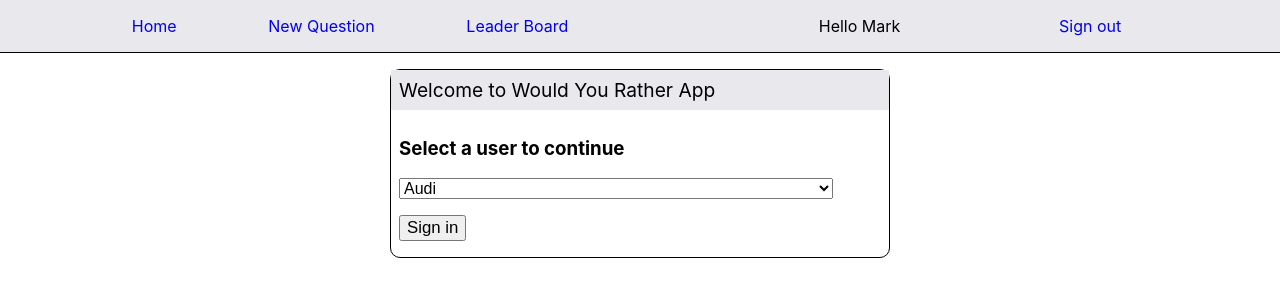
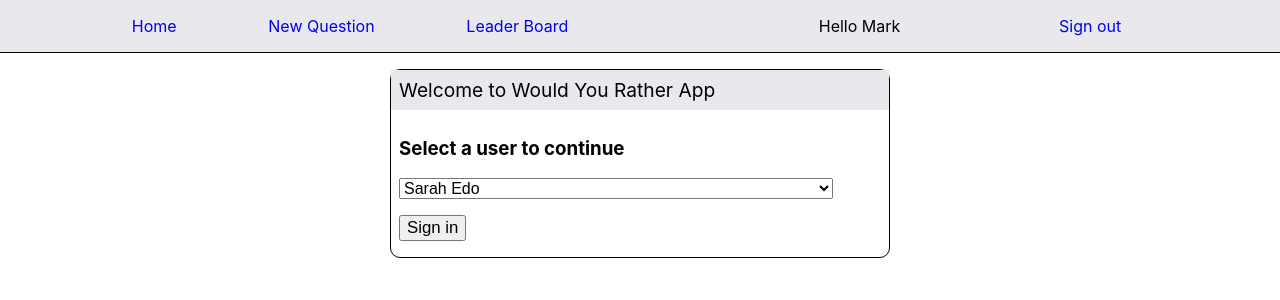
Before and after one commit to cokoghenun/would_you_rather, a React (Create React App) app: page /signin in a window 1280 px wide. Shown: the top 300 px of the page. Built offline with nearby package versions, Linux system fonts and the light colour scheme.

Commit message:
fix: Fixes bug with auth

```diff
--- a/src/App.js
+++ b/src/App.js
@@ -23,16 +23,24 @@ function App() {
         <Nav />
         <Switch>
           <Route exact path='/'>
-            <Auth component={Home} />
+            <Auth>
+              <Home />
+            </Auth>
           </Route>
           <Route exact path='/question'>
-            <Auth component={NewQuestion} />
+            <Auth>
+              <NewQuestion />
+            </Auth>
           </Route>
           <Route exact path='/leaderboard'>
-            <Auth component={LeaderBoard} />
+            <Auth>
+              <LeaderBoard />
+            </Auth>
           </Route>
           <Route exact path='/signin'>
-            <Auth component={Signin} />
+            <Auth>
+              <Signin />
+            </Auth>
           </Route>
         </Switch>
       </Router>
--- a/src/components/Auth.js
+++ b/src/components/Auth.js
@@ -1,8 +1,8 @@
 import Signin from '../pages/Signin';
 
-const Auth = ({ component }) => {
+const Auth = ({ children }) => {
   const user = localStorage.getItem('user');
-  if (user) return <>{component}</>;
+  if (user) return children;
   return <Signin />;
 };
 
--- a/src/pages/Signin.js
+++ b/src/pages/Signin.js
@@ -1,9 +1,23 @@
-import { useState } from 'react';
+import { useEffect, useState } from 'react';
+import { useSelector } from 'react-redux';
 import Button from '../components/Button';
 import Card from '../components/Card';
 
 const Signin = () => {
-  const [selectedUser, setSelectedUser] = useState('audi');
+  const users = useSelector((state) =>
+    Object.keys(state.user).map((key) => state.user[key])
+  );
+  const [selectedUser, setSelectedUser] = useState('sarahedo');
+  const handleSignIn = () => {
+    localStorage.setItem(
+      'user',
+      JSON.stringify(users.filter((u) => u.id === selectedUser)[0])
+    );
+  };
+  useEffect(() => {
+    console.log(users);
+    // console.log(Object.keys(users).map((key) => users[key]));
+  }, []);
   return (
     <div className='signin'>
       <Card title='Welcome to Would You Rather App'>
@@ -15,12 +29,11 @@ const Signin = () => {
           className='signin-select'
           onChange={(e) => setSelectedUser(e.target.value)}
         >
-          <option value='volvo'>Volvo</option>
-          <option value='saab'>Saab</option>
-          <option value='mercedes'>Mercedes</option>
-          <option value='audi'>Audi</option>
+          {users.map((user) => (
+            <option value={user.id}>{user.name}</option>
+          ))}
         </select>
-        <Button text='Sign in' onClick={() => {}} />
+        <Button text='Sign in' onClick={handleSignIn} />
       </Card>
     </div>
   );
```
